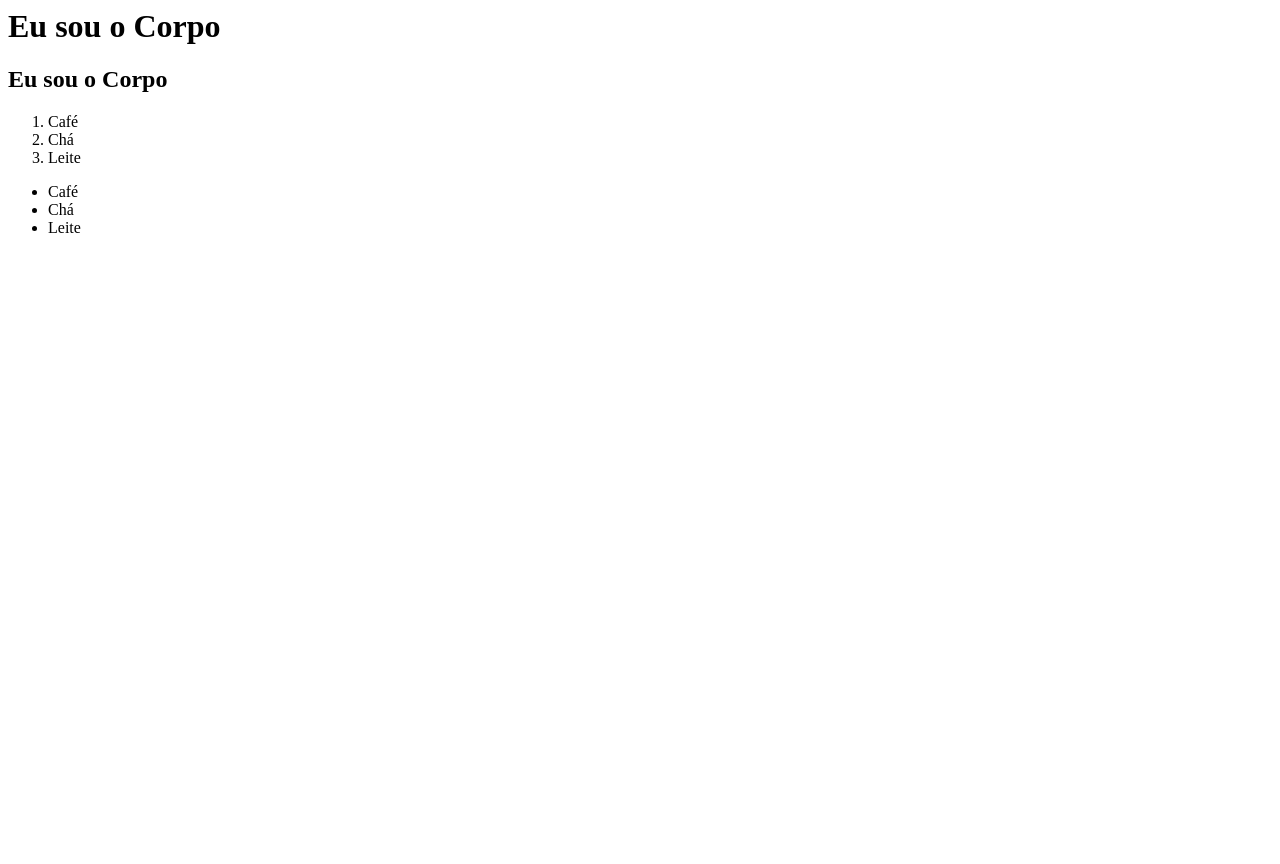
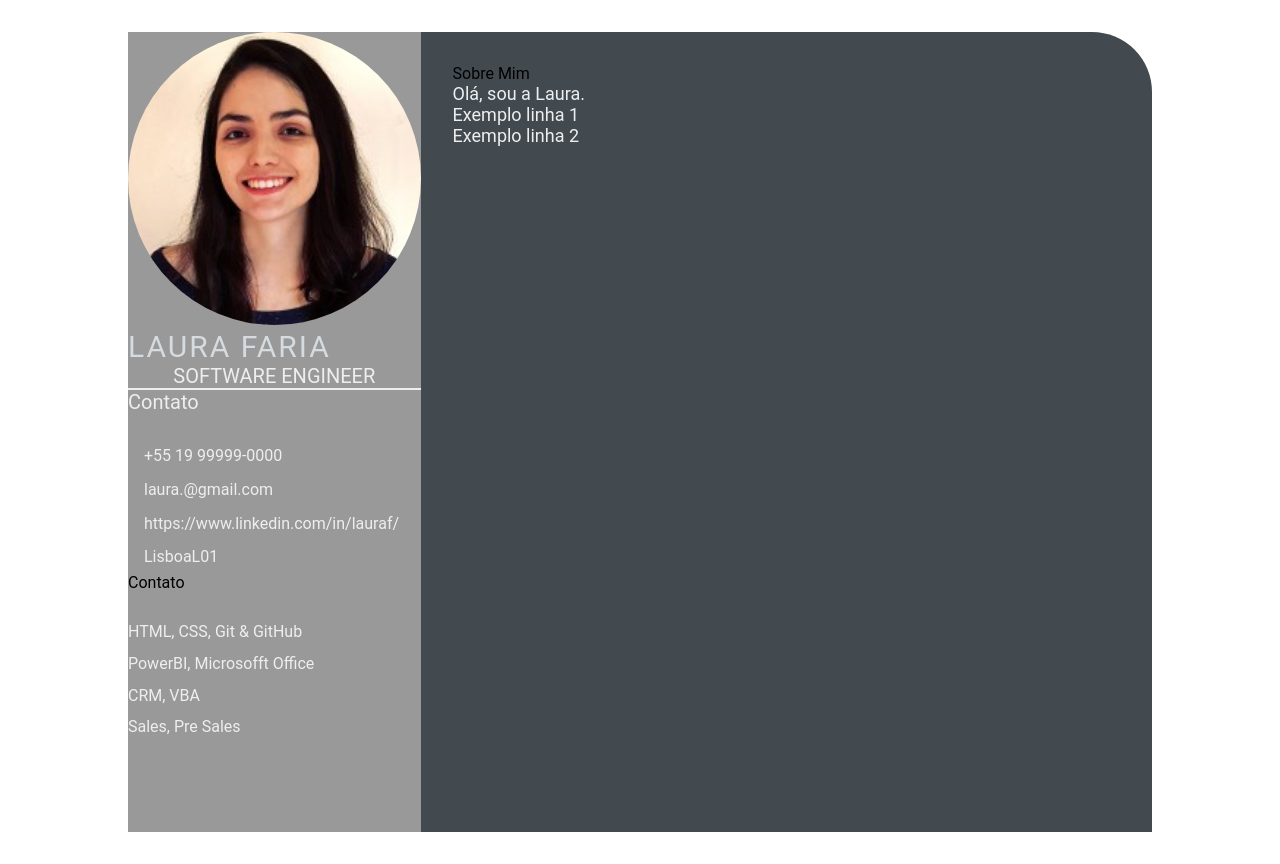
Before and after one commit to LisboaL01/devweekgit.github.io, a plain HTML site: page index.html in a window 1280 px wide. Before the commit the page ends 800 px from the top, so only its background shows below. Drawn offline with Linux system fonts and the light colour scheme.

Commit message:
feature: edited main, added profile pic and CSS doc (#2)

```diff
--- a/index.html
+++ b/index.html
@@ -1,21 +1,69 @@
-<html>
-    <head>
-        <title>
-            Olá, eu sou a cabeça
-        </title>
-    </head>
-    <body>
-        <h1>Eu sou o Corpo</h1>
-        <h2>Eu sou o Corpo</h2>
-    </body>
-    <ol>
-        <li> Café </li>
-        <li> Chá </li>
-        <li> Leite </li>
-    </ol>
-    <ul>
-        <li> Café </li>
-        <li> Chá </li>
-        <li> Leite </li>
-    </ul>
+<!DOCTYPE html>
+<html lang="en">
+
+<head>
+    <meta charset="UTF-8">
+    <meta http-equiv="X-UA-Compatible" content="IE=edge">
+    <meta name="viewport" content="width=device-width, initial-scale=1.0">
+    <title>Laura Faria CV</title>
+
+    <link rel="stylesheet" href="style.css">
+</head>
+
+<body>
+    <main class="resume-contents">
+        <section class="left-section">
+            <section class="left-section-content">
+                <div class="profile">
+                    <img class="profile-image" src="img/profile.image.jpg" alt="Profile image">
+                    <p class="name">Laura Faria</p>
+                    <p class="profession"> Software Engineer</p>
+                </div>
+                <div class="contact-info">
+                    <p class="left-title">Contato</p>
+                    <ul>
+                        <li><i class="fa fa-phone"></i>+55 19 99999-0000</li>
+                        <li><i class="fa fa-envelope"></i>laura.@gmail.com</li>
+                        <li><i class="fa fa-globe"></i>https://www.linkedin.com/in/lauraf/</li>
+                        <li><i class="fa fa-github"></i>LisboaL01</li>
+
+                    </ul>
+                </div>
+                <div class="skills">
+                    <p class="left-skills">Contato</p>
+                    <ul>
+                        <li>
+                            <p>HTML, CSS, Git & GitHub</p>
+                        </li>
+                        <li>
+                            <p>PowerBI, Microsofft Office</p>
+                        </li>
+                        <li>
+                            <p>CRM, VBA</p>
+                        </li>
+                        <li>
+                            <p>Sales, Pre Sales</p>
+                        </li>
+
+                    </ul>
+                </div>
+            </section>
+        </section>
+
+        <section class="right-section">
+            <div class="right-section-contents">
+                <section class="about gap">
+                    <div class="about title">Sobre Mim</div>
+                    <p class="about-me-contents">
+                        Olá, sou a Laura. <br>
+                        Exemplo linha 1 <br>
+                        Exemplo linha 2 <br>
+                    </p>
+                </section>
+            </div>
+        </section>
+    </main>
+
+</body>
+
 </html>
--- /dev/null
+++ b/style.css
@@ -0,0 +1,103 @@
+* {
+    margin: 0;
+    padding: 0;
+    box-sizing: border-box;
+    list-style: none;
+    font-family: 'Roboto', sans-serif;
+}
+
+.resume-contents {
+    min-height: 100vh;
+    width: 80%;
+    margin: 2rem auto;
+    display: grid;
+    grid-template-columns: repeat(7, 1fr);
+}
+
+.left-section {
+    grid-column: span 2;
+    height: 100%;
+    background-color: #999999;
+}
+
+.right-section {
+    grid-column: span 5;
+    height: 100%;
+    background-color: #424a50;
+    border-radius: 0px 60px 0px 0px;
+}
+
+.left-section-contents{
+    padding: 2rem 2rem;
+}
+
+.profile {
+    width: 100%;
+    border-bottom: 2px solid #eeeeee;
+}
+
+.profile .profile-image {
+    width: 100%;
+    border-radius: 100%;
+}
+
+.name {
+    color: #D6DBDF;
+    font-size: 30px;
+    letter-spacing: 2px;
+    text-transform: uppercase;
+}
+
+.profession {
+    color: #eeeeee;
+    font-size: 20px;
+    text-transform: uppercase;
+    text-align: center;
+}
+
+/* .contact-info { border-bottom: 2px solid #1B2631; } */
+.left-title {
+    color: #eeeeee;
+    font-size: 20px;
+}
+
+.contact-info ul {
+    padding-top: 1.5rem;
+}
+
+.contact-info ul li,
+.references ul li {
+    padding: .4rem 0;
+    color: #eeeeee;
+}
+
+.contact-info ul li i,
+.references ul li i {
+    padding-right: 1rem;
+    font-size: 18px;
+    color: #eeeeee;
+}
+
+.skills ul {
+    padding-top: 1.5rem;
+}
+.skills ul li p {
+    padding: .4rem 0;
+    color: #eeeeee;
+}
+
+.right-section-contents {
+    padding: 2rem 2rem;
+}
+
+.right-title {
+    color: #eeeeee;
+}
+
+.gap {
+    padding-bottom: 2rem;
+}
+.about-me-contents {
+    font-size: 18px;
+    color: #eeeeee;
+}
```
Also changed, not shown: img/profile.image.jpg (added).
